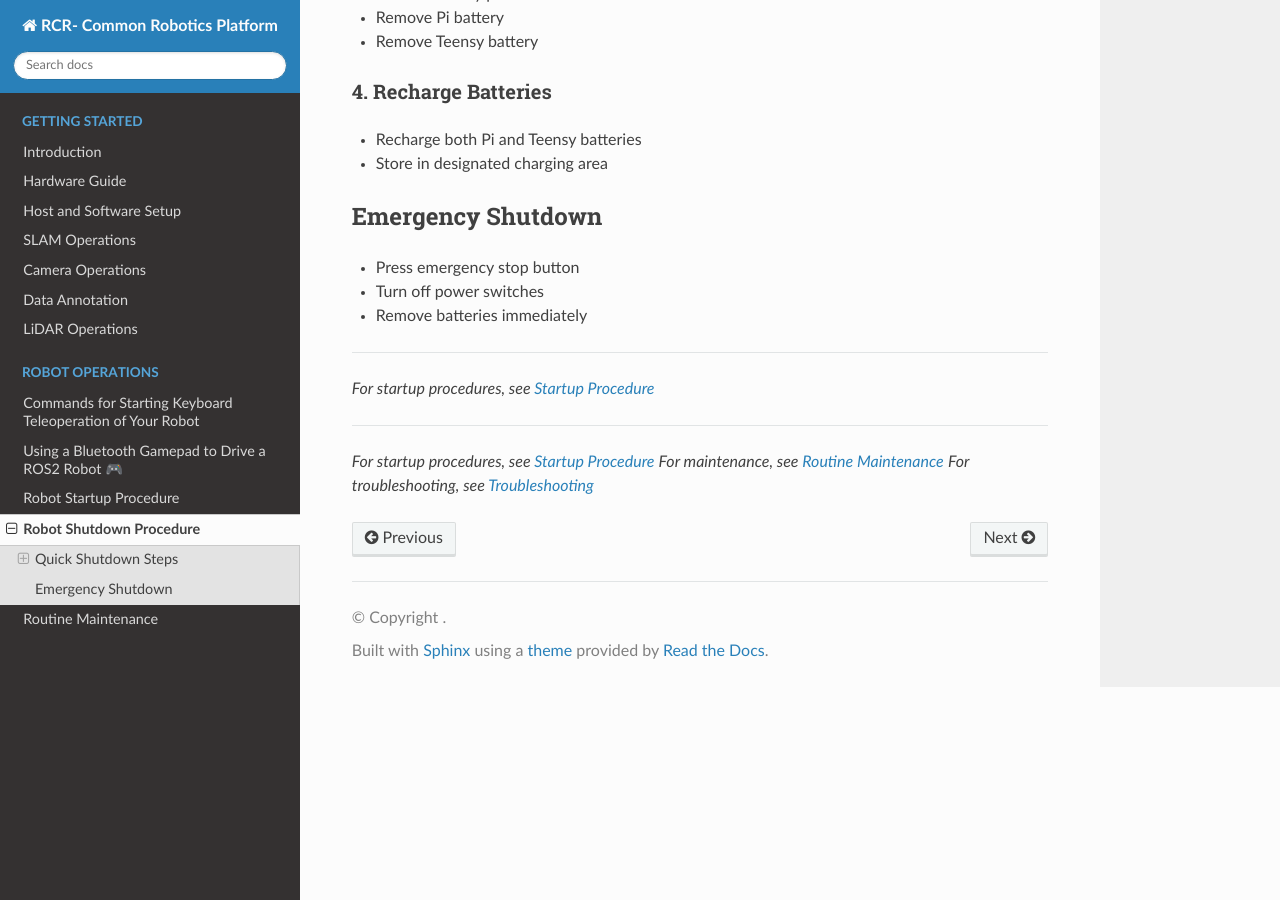
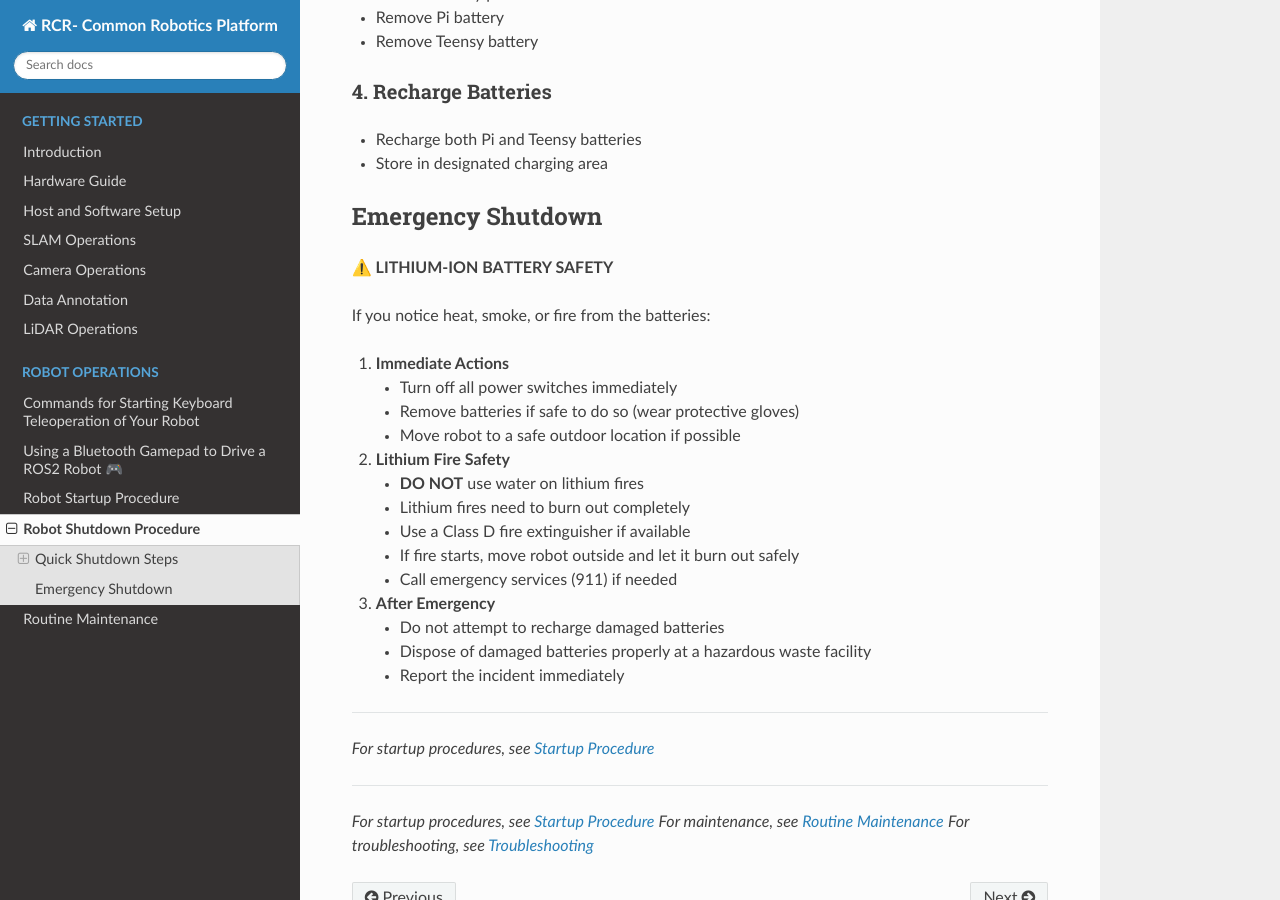
Before and after one commit to RoseCityRobotics/common_platform, a Sphinx documentation site: the page built from docs/source/operations/shutdown_procedure.md, in a window 1280 px wide and 900 px high, scrolled down 649 px. Built offline with Sphinx 7.4.7 and the Read the Docs theme 3.1.0, drawn with Linux system fonts in a browser that asks for light colours; pages that are not in the unit, such as notebooks, are missing from menus.

Commit message:
emergency proceedures

```diff
--- a/docs/source/operations/shutdown_procedure.md
+++ b/docs/source/operations/shutdown_procedure.md
@@ -29,9 +29,27 @@ sudo reboot
 - Store in designated charging area
 
 ## Emergency Shutdown
-- Press emergency stop button
-- Turn off power switches
-- Remove batteries immediately
+
+**⚠️ LITHIUM-ION BATTERY SAFETY**
+
+If you notice heat, smoke, or fire from the batteries:
+
+1. **Immediate Actions**
+   - Turn off all power switches immediately
+   - Remove batteries if safe to do so (wear protective gloves)
+   - Move robot to a safe outdoor location if possible
+
+2. **Lithium Fire Safety**
+   - **DO NOT** use water on lithium fires
+   - Lithium fires need to burn out completely
+   - Use a Class D fire extinguisher if available
+   - If fire starts, move robot outside and let it burn out safely
+   - Call emergency services (911) if needed
+
+3. **After Emergency**
+   - Do not attempt to recharge damaged batteries
+   - Dispose of damaged batteries properly at a hazardous waste facility
+   - Report the incident immediately
 
 ---
 
```
